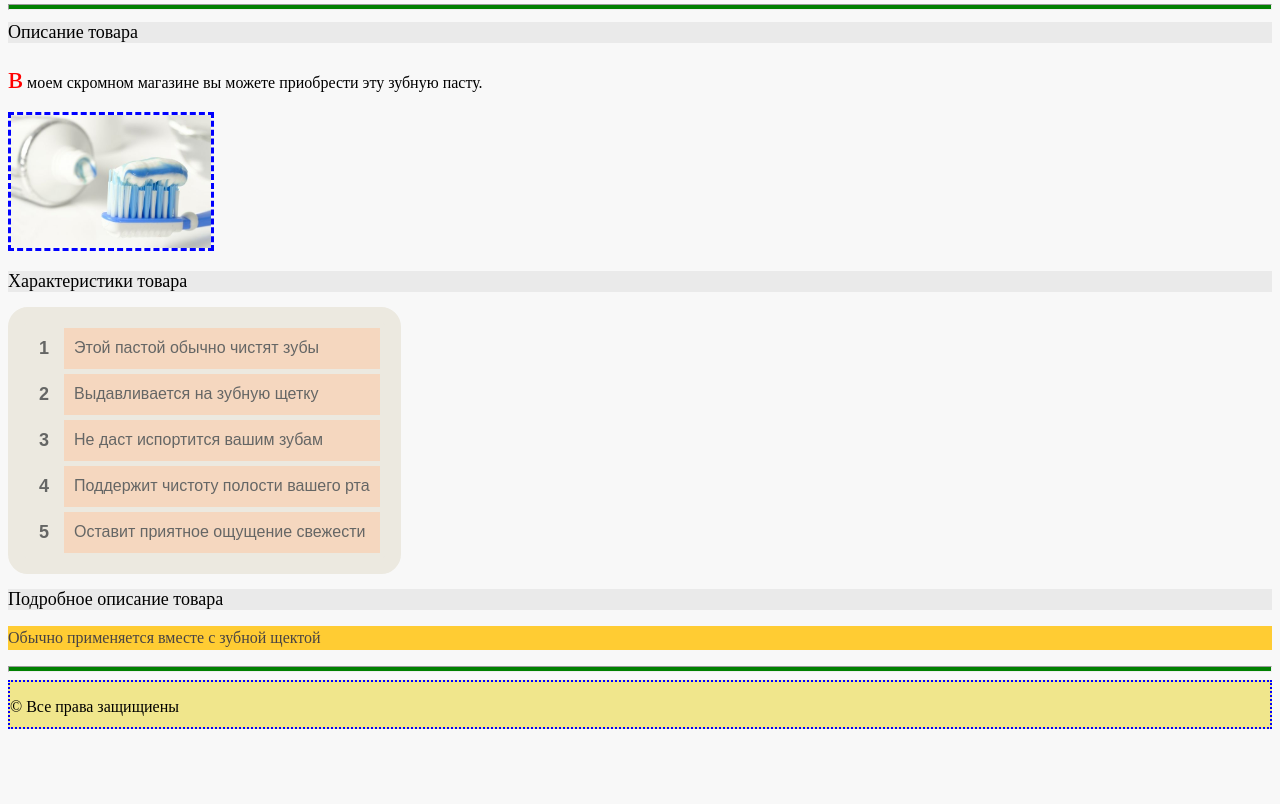
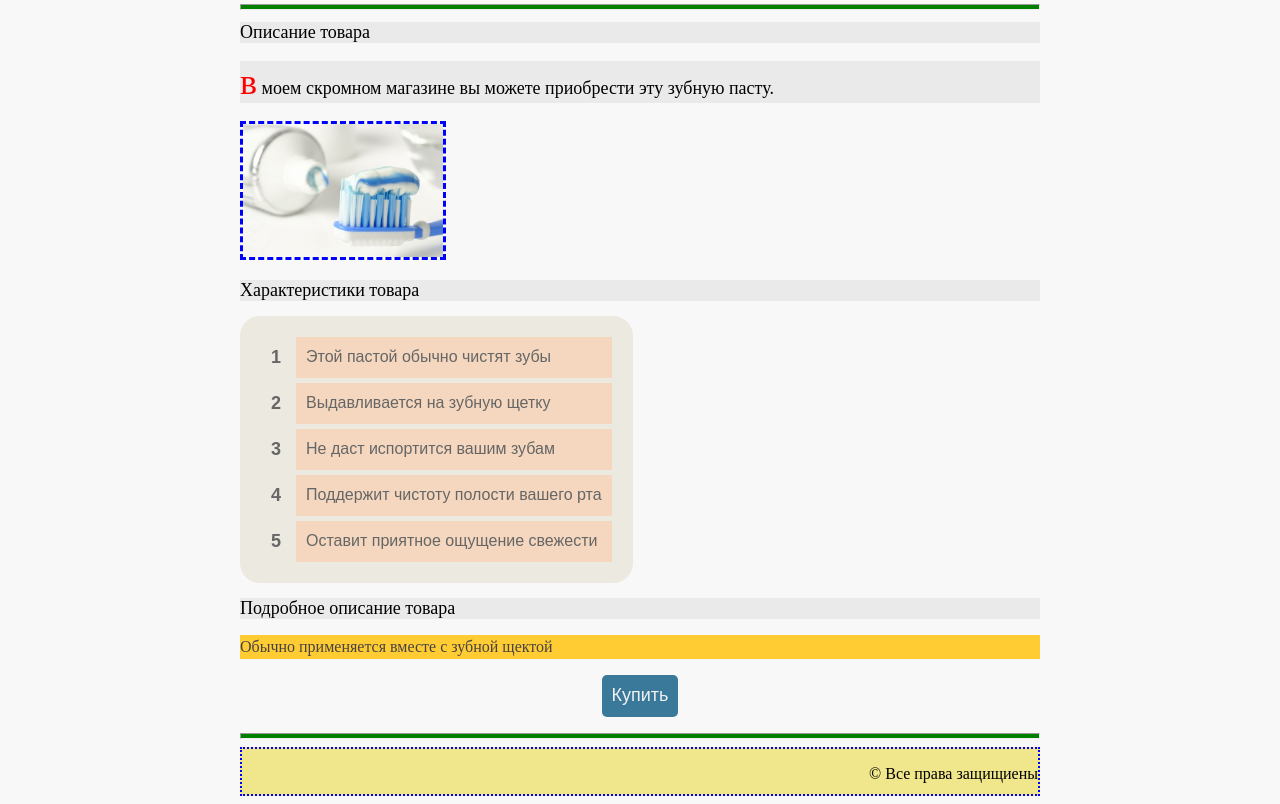
Before and after one commit to Adiev-Ruslan/html-css, a plain HTML site: page project/paste.html in a window 1280 px wide. Shown: the part 116-920 px from the top of the page. Before the commit the page ends 853 px from the top, so only its background shows below. Drawn offline with Linux system fonts and the light colour scheme.

Commit message:
Update paste.html

```diff
--- a/project/paste.html
+++ b/project/paste.html
@@ -6,6 +6,7 @@
 	<title>Зубная паста</title>
 </head>
 <body>
+	<div class="container">
 		<div class="header">
 			<img src="pict/lorem.jpg"
 				 alt="логотип"
@@ -18,28 +19,20 @@
 		</div>
 		<hr class="line">
 		<h1 class="text">Описание товара</h1>
-	<p class="text2,
-			  first">в моем скромном магазине вы можете приобрести эту зубную пасту.
+		<p class="text first">в моем скромном магазине вы можете приобрести эту зубную пасту.
 		</p>
 		<p>
 			<a href="pict/paste.jpg"
 			   target="_blank">
 			<img class="brd"
-			 src='pict/paste.jpg'
+				 src="pict/paste.jpg"
 				 alt="зубная паста"
 				 width="200">
 			</a>
 		</p>
 		<h2 class="text">Характеристики товара</h2>
-	<!--
-	<ul class="lists">
-		<li>Этой пастой обычно чистят зубы</li>
-	    <li>Выдавливается на зубную щетку</li>
-	    <li>Не даст испортится вашим зубам</li>
-	    <li>Поддержит чистоту полости вашего рта</li>
-	</ul>
-	-->
 		<table>
+			<tbody>
 				<tr>
 					<th>1</th>
 					<td>Этой пастой обычно чистят зубы</td>
@@ -60,12 +53,17 @@
 					<th>5</th>
 					<td>Оставит приятное ощущение свежести</td>
 				</tr>
+			</tbody>
 		</table>
 		<h2 class="text">Подробное описание товара</h2>
 		<p class="text3">Обычно применяется вместе с зубной щектой</p>
+		<p class="align2">
+			<button>Купить</button>
+		</p>
 		<hr class="line">
 		<div class="footer">
-		<p>&copy; Все права защищиены</p>
+			<p class="text4">&copy; Все права защищиены</p>
+		</div>
 	</div>
 </body>
 </html>
```
Lines whose indentation alone changed are shown as unchanged.
